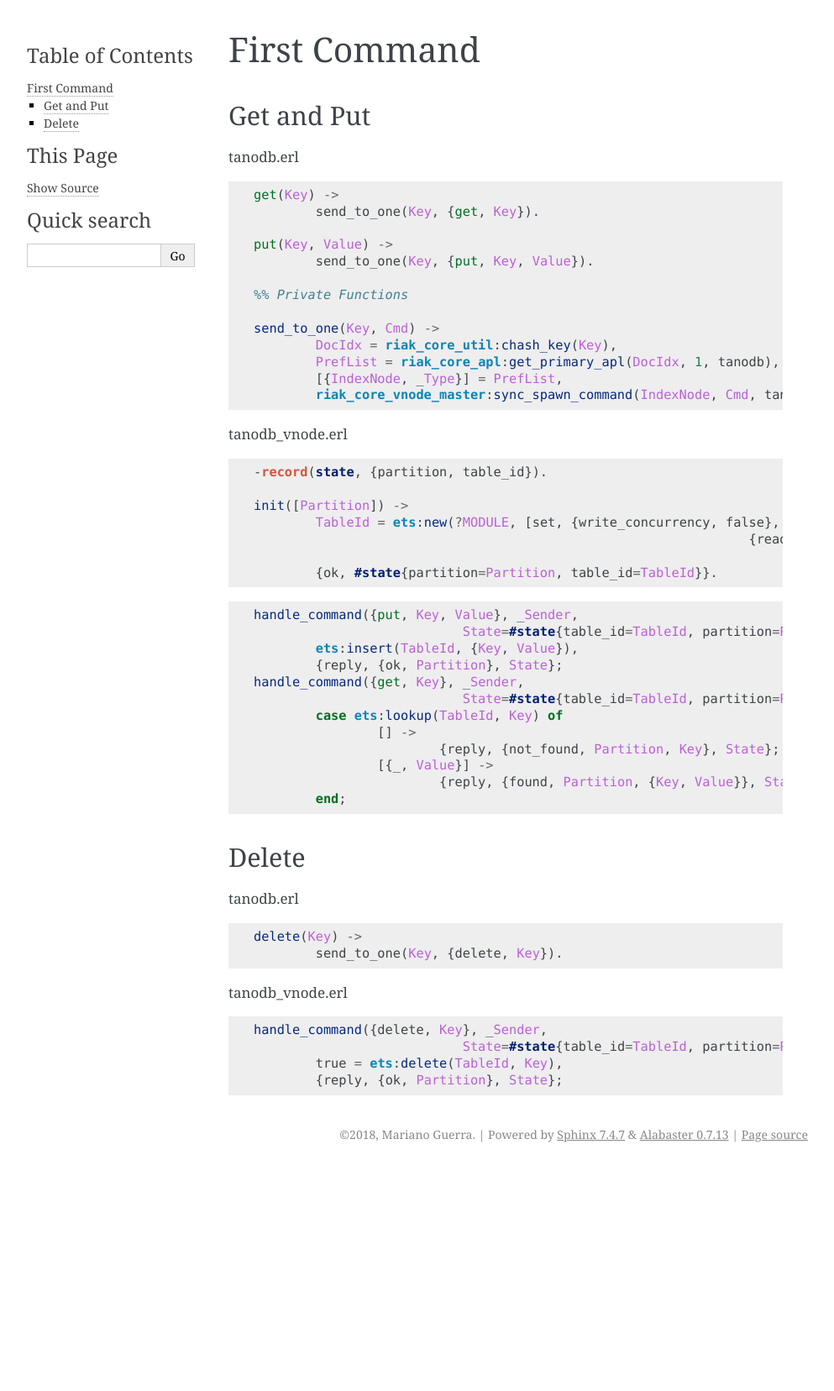
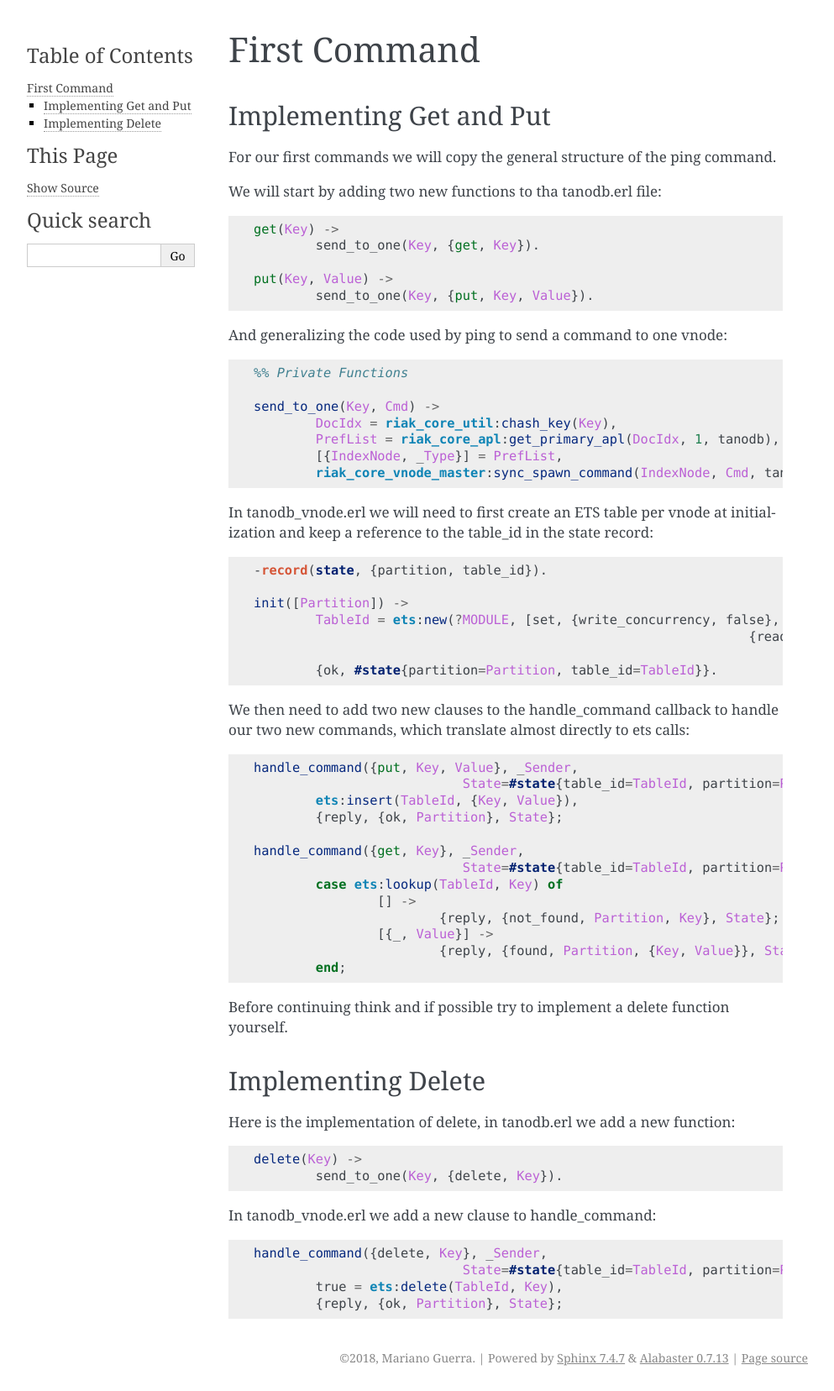
Before and after one commit to marianoguerra/riak-core-tutorial, a Sphinx documentation site: the page built from source/first-command.rst, in a window 1280 px wide. Shown: the whole page at 84% size, without its empty margins (148-1141 px from the left). Built offline with Sphinx 7.4.7, drawn with Linux system fonts in a browser that asks for light colours; before the commit the page ends 1390 px from its top, so only the background shows below that.

Commit message:
add some text to the first command chapter

```diff
--- a/source/first-command.rst
+++ b/source/first-command.rst
@@ -1,10 +1,12 @@
 First Command
 =============
 
-Get and Put
------------
+Implementing Get and Put
+------------------------
 
-tanodb.erl
+For our first commands we will copy the general structure of the ping command.
+
+We will start by adding two new functions to tha tanodb.erl file:
 
 .. code-block:: erlang
 
@@ -14,6 +16,10 @@ tanodb.erl
 	put(Key, Value) ->
 		send_to_one(Key, {put, Key, Value}).
 
+And generalizing the code used by ping to send a command to one vnode:
+
+.. code-block:: erlang
+
 	%% Private Functions
 
 	send_to_one(Key, Cmd) ->
@@ -22,7 +28,8 @@ tanodb.erl
 		[{IndexNode, _Type}] = PrefList,
 		riak_core_vnode_master:sync_spawn_command(IndexNode, Cmd, tanodb_vnode_master).
 
-tanodb_vnode.erl
+In tanodb_vnode.erl we will need to first create an ETS table per vnode at
+initialization and keep a reference to the table_id in the state record:
 
 .. code-block:: erlang
 
@@ -34,12 +41,16 @@ tanodb_vnode.erl
 
 		{ok, #state{partition=Partition, table_id=TableId}}.
 
+We then need to add two new clauses to the handle_command callback to handle
+our two new commands, which translate almost directly to ets calls:
+
 .. code-block:: erlang
 
 	handle_command({put, Key, Value}, _Sender,
 				   State=#state{table_id=TableId, partition=Partition}) ->
 		ets:insert(TableId, {Key, Value}),
 		{reply, {ok, Partition}, State};
+
 	handle_command({get, Key}, _Sender,
 				   State=#state{table_id=TableId, partition=Partition}) ->
 		case ets:lookup(TableId, Key) of
@@ -49,18 +60,19 @@ tanodb_vnode.erl
 				{reply, {found, Partition, {Key, Value}}, State}
 		end;
 
+Before continuing think and if possible try to implement a delete function yourself.
 
-Delete
-------
+Implementing Delete
+-------------------
 
-tanodb.erl
+Here is the implementation of delete, in tanodb.erl we add a new function:
 
 .. code-block:: erlang
 
 	delete(Key) ->
 		send_to_one(Key, {delete, Key}).
 
-tanodb_vnode.erl
+In tanodb_vnode.erl we add a new clause to handle_command:
 
 .. code-block:: erlang
 
```
